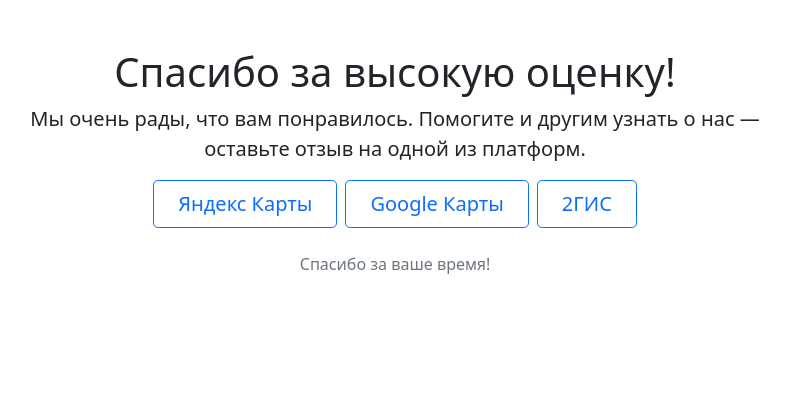
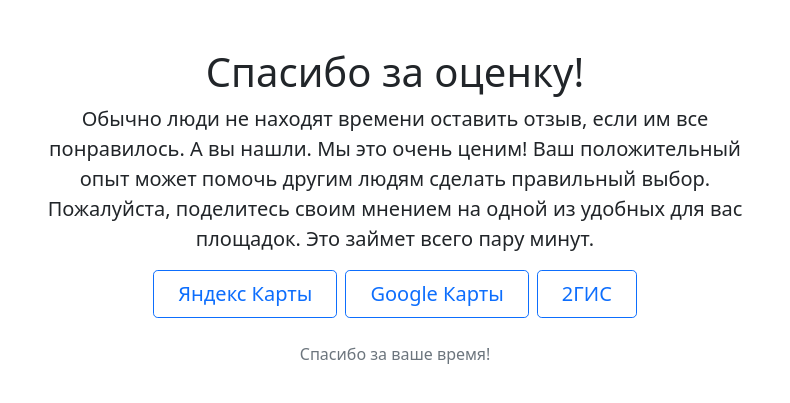
Before and after one commit to dolgopoloven/feedback-collector, a Flask app: page /thanks in a window 1280 px wide. Shown: the top 403 px of the page, without its empty margins (245-1035 px from the left). Run offline with Flask 3, Linux system fonts and the light colour scheme.

Commit message:
изменен текст, добавлен логотип

```diff
--- a/templates/thanks.html
+++ b/templates/thanks.html
@@ -3,8 +3,10 @@
 {% block content %}
 <div class="row justify-content-center">
     <div class="col-md-8 text-center">
-        <h1>Спасибо за высокую оценку!</h1>
-        <p class="lead">Мы очень рады, что вам понравилось. Помогите и другим узнать о нас — оставьте отзыв на одной из платформ.</p>
+        <h1>Спасибо за оценку!</h1>
+        <p class="lead">Обычно люди не находят времени оставить отзыв, если им все понравилось.
+             А вы нашли. Мы это очень ценим! Ваш положительный опыт может помочь другим людям сделать правильный выбор.
+             Пожалуйста, поделитесь своим мнением на одной из удобных для вас площадок. Это займет всего пару минут.</p>
 
         <div class="d-grid gap-2 d-sm-flex justify-content-sm-center">
             <!-- Замените # на реальные ссылки на ваши страницы -->
```
Also changed, not shown: README.md.
